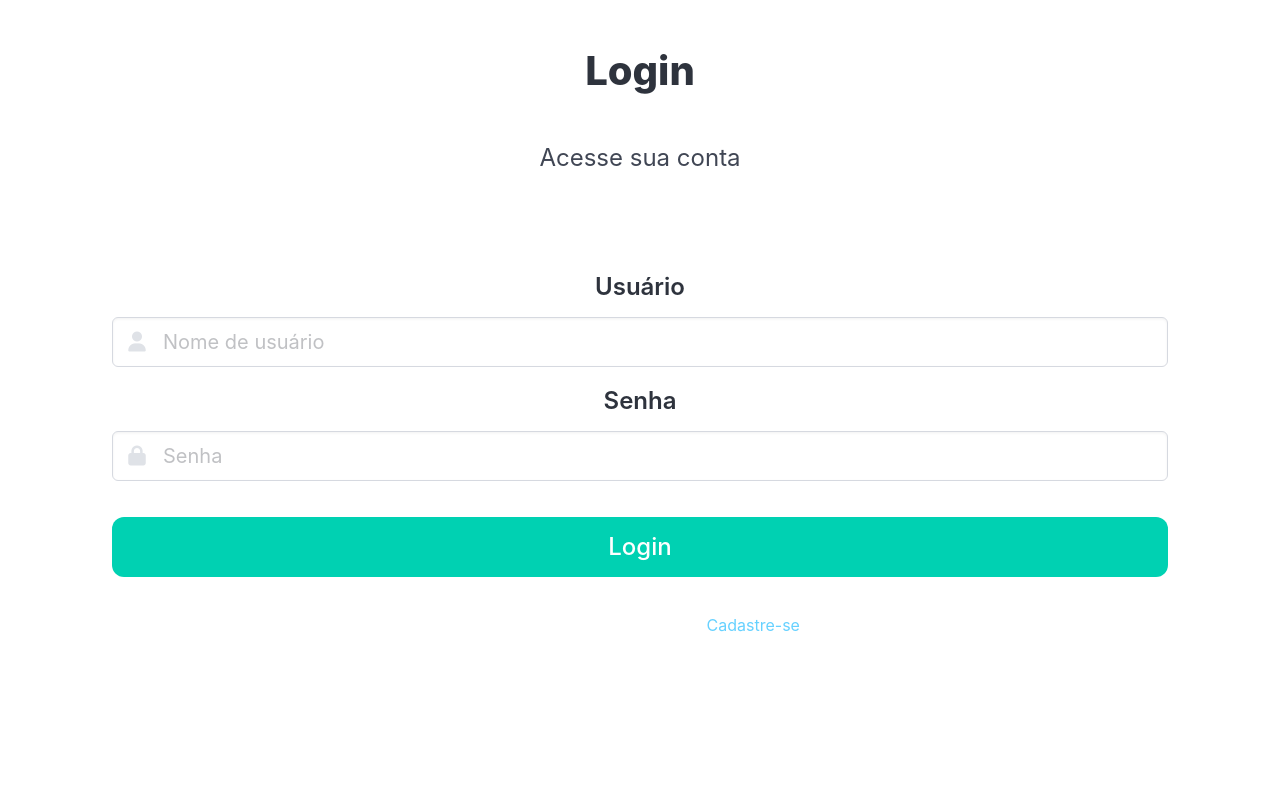
After one commit to Alexandre-Michael/Lista-de-tarefas, a Django app: page /login/ in a window 1280 px wide. The commit adds this page. Run offline with Django 5.2, Linux system fonts and the light colour scheme.

Commit message:
✨ Login page and register page added

```diff
--- /dev/null
+++ b/app/templates/login.html
@@ -0,0 +1,59 @@
+{% load static %}
+<!DOCTYPE html>
+<html lang="pt-br">
+
+<head>
+    <meta charset="UTF-8">
+    <meta name="viewport" content="width=device-width, initial-scale=1.0">
+    <link rel="shortcut icon" href="{% static 'images/user-logo.svg' %}">
+    <link rel="stylesheet" href="https://cdn.jsdelivr.net/npm/bulma@1.0.2/css/bulma.min.css">
+    <link rel="stylesheet" href="{% static 'css/login.css' %}">
+    <link rel="stylesheet" href="https://cdnjs.cloudflare.com/ajax/libs/font-awesome/6.7.2/css/all.min.css">
+    <title>Login</title>
+</head>
+
+<body>
+    <main class="hero is-fullheight">
+        <section class="container has-text-centered">
+            <section class="section">
+                <h1 class="title is-2">Login</h1>
+                <hr class="login-hr has-background-white">
+                <p class="subtitle is-4 is-white">Acesse sua conta</p>
+            </section>
+            {% if messages %}
+            <div class="notification has-text-white {% for message in messages %}{% if 'success' in message.tags %}is-success{% elif 'error' in message.tags %}is-danger{% endif %}{% endfor %}">
+                {% for message in messages %}
+                <p>{{ message }}</p>
+                {% endfor %}
+            </div>
+            {% endif %}
+            <section class="section">
+                <form method="post">
+                    {% csrf_token %}
+                    <div class="field">
+                        <label class="label is-size-4">Usuário</label>
+                        <div class="control has-icons-left">
+                            <input name="username" class="input is-medium" type="text" placeholder="Nome de usuário">
+                            <span class="icon is-small is-left">
+                                <i class="fas fa-user"></i>
+                            </span>
+                        </div>
+                    </div>
+                    <div class="field">
+                        <label class="label is-size-4">Senha</label>
+                        <div class="control has-icons-left">
+                            <input name="password" class="input is-medium" type="password" placeholder="Senha">
+                            <span class="icon is-small is-left">
+                                <i class="fas fa-lock"></i>
+                            </span>
+                        </div>
+                    </div>
+                    <button type="submit" class="button is-block is-large is-fullwidth login-margin-block is-primary has-text-white">Login</button>
+                    <p class="has-text-white">Ainda não possui uma conta? <a class="has-text-info" href="{% url 'cadastro' %}">Cadastre-se</a></p>
+                </form>
+            </section>
+        </section>
+    </main>
+</body>
+
+</html>
--- a/app/urls.py
+++ b/app/urls.py
@@ -9,4 +9,7 @@ urlpatterns = [
     path('editar-tarefa/<int:id>', views.editar_tarefa, name='editar-tarefa'),
     path('deletar-tarefa/<int:id>', views.deletar_tarefa, name='deletar-tarefa'),
     path('helloworld/', views.helloworld),
+    path('login/', views.login, name='login'),
+    path('logout/', views.logout, name='logout'),
+    path('cadastro/', views.cadastro, name='cadastro'),
 ]
--- a/app/views.py
+++ b/app/views.py
@@ -5,15 +5,19 @@ from .forms import TarefaForm
 from .models import Lista_tarefas
 from django.contrib import messages
 from django.db.models import Q
+from django.contrib.auth import authenticate, logout as auth_logout, login as auth_login
+from django.contrib.auth.models import User
+from django.contrib.auth.decorators import login_required
 
+@login_required(login_url='login')
 def home(request):
     search_query = request.GET.get('search', '')  # Obtém o termo de busca
     page_number = request.GET.get('page', 1)  # Obtém a página atual
 
     # Filtrar tarefas pelo título se a busca estiver presente
     lista_tarefas = Lista_tarefas.objects.filter(
-        Q(title__icontains=search_query)
-    ).order_by('-created_at') if search_query else Lista_tarefas.objects.all().order_by('-created_at')
+        Q(title__icontains=search_query, user=request.user)
+    ).order_by('-created_at') if search_query else Lista_tarefas.objects.all().order_by('-created_at').filter(user=request.user)
 
     # Paginação das tarefas
     paginator = Paginator(lista_tarefas, 6)
@@ -28,10 +32,73 @@ def home(request):
 
     return render(request, 'home.html', {'tarefas': tarefas, 'search_query': search_query, 'no_results': no_results})
 
+def login(request):
+    if request.user.is_authenticated:
+        return redirect('home')
+    else:
+        if request.method == 'POST':
+            username = request.POST.get('username')
+            password = request.POST.get('password')
+
+            # Validação de campos obrigatórios
+            if not username or not password:
+                messages.error(request, "Preencha todos os campos obrigatórios.")
+                return redirect('login')
+
+            # Verificação de autenticação
+            user = authenticate(username = username, password = password)
+            if user:
+                auth_login(request, user)
+                return redirect('home')
+            else:
+                messages.error(request, "Usuário ou senha incorretos")
+                return redirect('login')
+        else:
+            return render(request, 'login.html')
+
+def logout(request):
+    auth_logout(request)
+    return redirect('login')
+
+def cadastro(request):
+    if request.method == 'POST':
+        cadastro_username = request.POST.get('username')
+        cadastro_password = request.POST.get('password')
+        confirm_password = request.POST.get('confirm_password')
+        if User.objects.filter(username=cadastro_username).exists():
+            messages.error(request, "Esse nome de usuário já está em uso.")
+            return redirect('cadastro')
+
+        if not cadastro_username or not cadastro_password:
+            messages.error(request, "Preencha todos os campos obrigatórios.")
+            return redirect('cadastro')
+
+        if len(set(cadastro_password)) == 1:
+            messages.error(request, "A senha não pode conter apenas caracteres repetidos.")
+            return redirect('cadastro')
+
+        if len(cadastro_password) < 6:
+            messages.error(request, "A senha deve ter pelo menos 6 caracteres.")
+            return redirect('cadastro')
+
+        # Verificação se as senhas coincidem
+        if cadastro_password != confirm_password:
+            messages.error(request, "As senhas estão diferentes.")
+            return redirect('cadastro')
+
+        user = User.objects.create_user(username = cadastro_username, password = cadastro_password)
+        user.save()
+        messages.success(request, "Cadastro realizado com sucesso! Faça login.")
+        return redirect('login')
+    else:
+        return render(request, 'cadastro.html')
+
+@login_required(login_url='login')
 def tarefaview(request, id):
     tarefa = get_object_or_404(Lista_tarefas, pk=id)
     return render(request, 'tarefa.html', {'tarefa': tarefa})
 
+@login_required(login_url='login')
 def tarefanova(request):
     if request.method == 'POST':
         titulo = request.POST.get('titulo')
@@ -41,12 +108,13 @@ def tarefanova(request):
             messages.error(request, "O campo de título deve ser preenchido")
             return render(request, 'tarefa-nova.html')
 
-        tarefa = Lista_tarefas.objects.create(title=titulo, description=descricao)
+        tarefa = Lista_tarefas.objects.create(title=titulo, description=descricao, user = request.user)
         tarefa.save()
         return redirect('home')
     else:
         return render(request, 'tarefa-nova.html')
 
+@login_required(login_url='login')
 def editar_tarefa(request, id):
     # Obtém a tarefa existente ou retorna 404
     tarefa = get_object_or_404(Lista_tarefas, pk=id)
@@ -71,6 +139,7 @@ def editar_tarefa(request, id):
     # Renderiza o formulário pré-preenchido com os dados existentes
     return render(request, 'editar-tarefa.html', {'tarefa': tarefa})
 
+@login_required(login_url='login')
 def deletar_tarefa(request, id):
     tarefa = get_object_or_404(Lista_tarefas, pk=id)
     tarefa.delete()
--- /dev/null
+++ b/static/css/login.css
@@ -0,0 +1,15 @@
+@charset "UTF-8";
+
+* {
+    margin: 0;
+    padding: 0;
+    box-sizing: border-box;
+}
+
+.login-margin-block {
+    margin-block: 1.5em;
+}
+
+.field {
+    margin-bottom: 1em !important;
+}
```
Also changed, not shown: app/templates/base.html (+7 -1 lines), app/templates/cadastro.html (added, +77 -0 lines).
